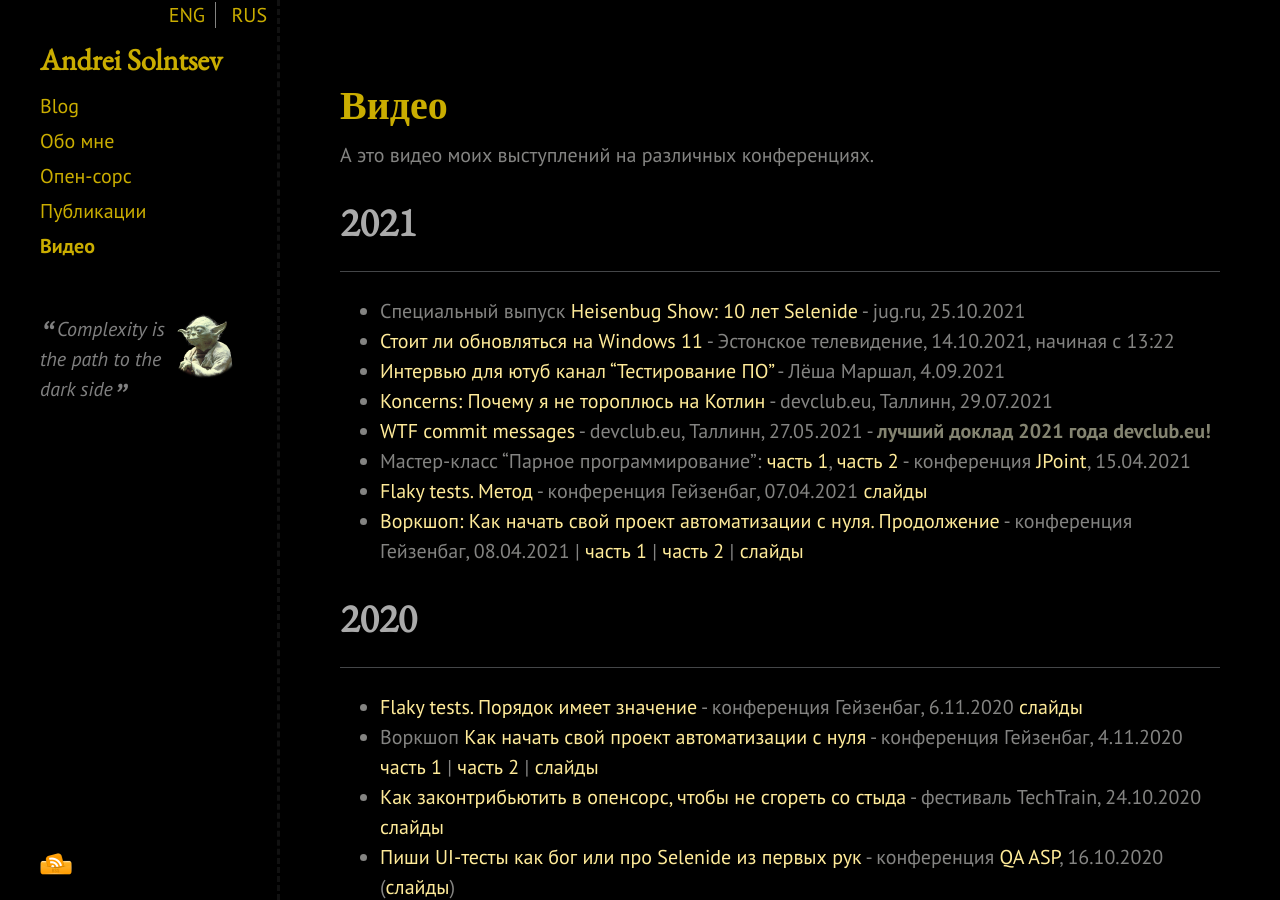
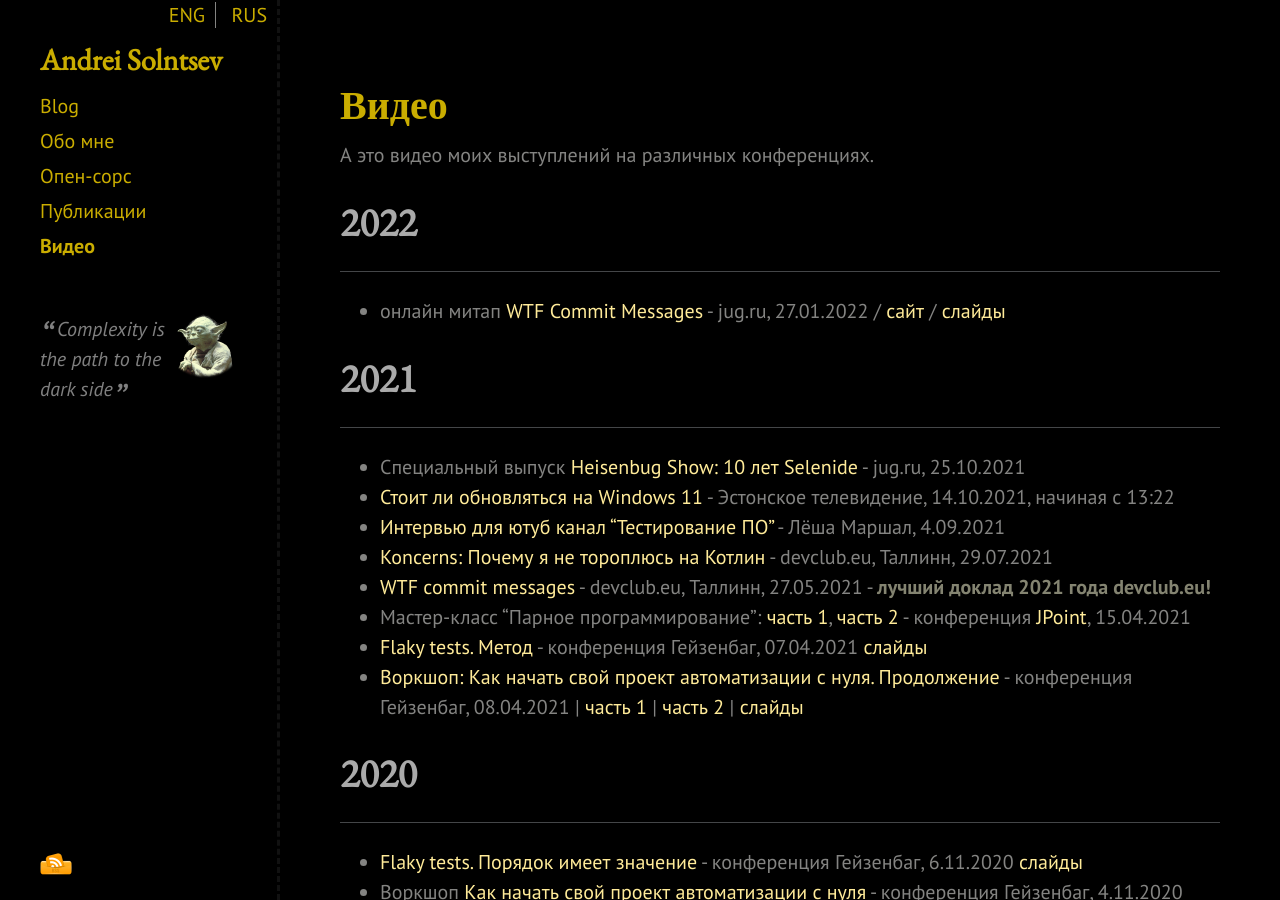
Before and after one commit to asolntsev/asolntsev.github.io, a Jekyll site: the page built from ru/video.md, in a window 1280 px wide and 900 px high. Built offline with Jekyll 4.4.1, drawn with Linux system fonts in a browser that asks for light colours; nearby versions of some CDN libraries.

Commit message:
publish "WTF Commit Messages" video from jug.ru

```diff
--- a/ru/video.md
+++ b/ru/video.md
@@ -5,6 +5,11 @@
 ---
 
 А это видео моих выступлений на различных конференциях.
+
+# 2022
+* * *
+
+* онлайн митап [WTF Commit Messages](https://youtu.be/xbnx59viqNk) - jug.ru, 27.01.2022 / [сайт](https://jug.ru/2022/01/%d0%9e%d0%bd%d0%bb%d0%b0%d0%b9%d0%bd-27-%d1%8f%d0%bd%d0%b2%d0%b0%d1%80%d1%8f-%d0%92%d1%81%d1%82%d1%80%d0%b5%d1%87%d0%b0-%d1%81-%d0%90%d0%bd%d0%b4%d1%80%d0%b5%d0%b5%d0%bc-%d0%a1%d0%be%d0%bb%d0%bd/) / [слайды](https://docs.google.com/presentation/d/1VPjCzetQTL3DXUBod_jESMIpjbJOaEIhII3__ErnZlY/edit?usp=sharing)
 
 # 2021
 * * *
```
